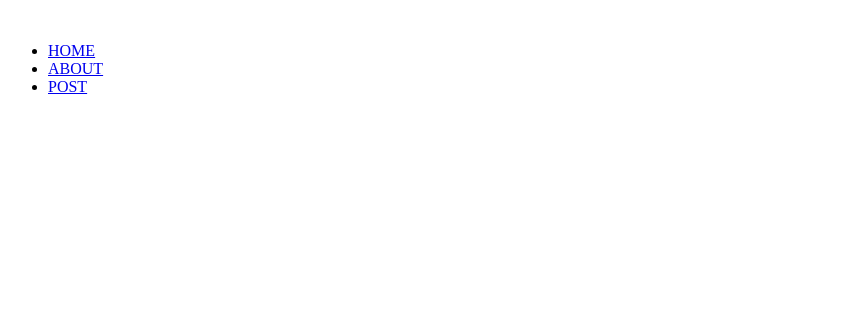
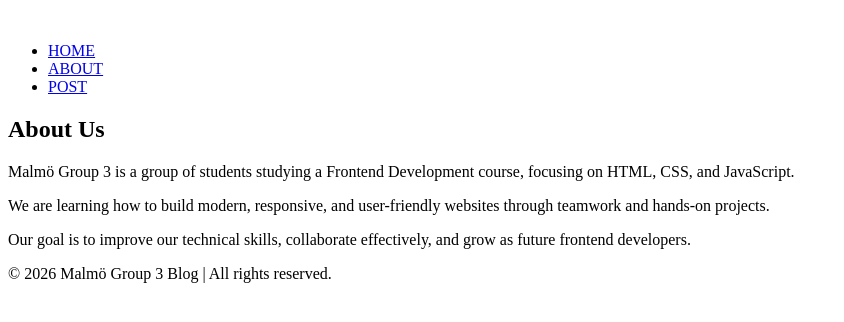
Before and after one commit to chas-fjax25-molle/Blogg, a plain HTML site: page post.html in a window 1280 px wide. Shown: the whole page, without its empty margins (0-844 px from the left). Drawn offline with Linux system fonts and the light colour scheme.

Commit message:
about us description | footer

```diff
--- a/post.html
+++ b/post.html
@@ -7,6 +7,7 @@
     <link rel="icon" type="image/x-icon" href="./img/blog.jpg">
     <title>Blog </title>
 </head>
+
 <body>
 <header>
     <img src="" alt="">
@@ -18,17 +19,29 @@
         </ul>
     </nav>
 </header>
+
 <main>
-    <section class="article">
+<section class="about-us">
+  <h2>About Us</h2>
+  <p>
+    Malmö Group 3 is a group of students studying a Frontend Development course,
+    focusing on HTML, CSS, and JavaScript.
+  </p>
+  <p>
+    We are learning how to build modern, responsive, and user-friendly websites
+    through teamwork and hands-on projects.
+  </p>
+  <p>
+    Our goal is to improve our technical skills, collaborate effectively, and
+    grow as future frontend developers.
+  </p>
+</section>
+</main>
 
-
-    </section>
-</main>
 <footer>
-
+  <p>© 2026 Malmö Group 3 Blog | All rights reserved.</p>
 </footer>
 
 <script src="blog.js " defer></script>
 </body>
-
 </html>
```
Also changed, not shown: about.html (+1 -1 lines), index.html (+4 -2 lines).
